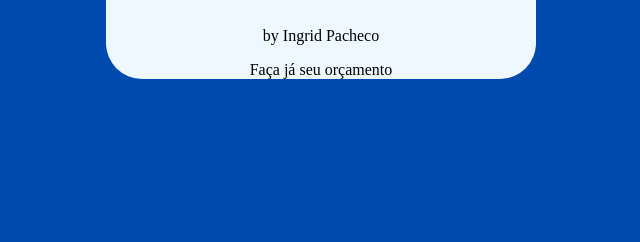
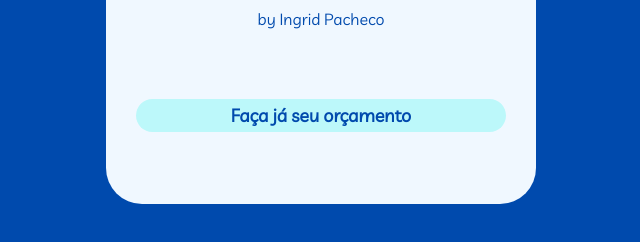
Before and after one commit to AlbertoLucas04/social_link_profile_ip, a plain HTML site: page social_link_profile_ip/html/index.html in a window 1280 px wide. Shown: the part 462-704 px from the top of the page, without its empty margins (319-959 px from the left). Drawn offline with Linux system fonts and the light colour scheme; a web font is replaced by a local one.

Commit message:
Altrações no CSS

```diff
--- a/social_link_profile_ip/html/index.html
+++ b/social_link_profile_ip/html/index.html
@@ -13,9 +13,9 @@
         <img src="../img/profile_image.png" id="geral_profile_img">
         <h1 id="geral_title">Storyline</h1>
         <p id="geral_subtitle">by Ingrid Pacheco</p>
-
-        <article><a>Faça já seu orçamento</a></article>
-
+        <br><br><br>
+        <article id="geral_link1"><a href=""><b>Faça já seu orçamento</b></a></article>
+        <br><br><br><br>
 
     </section>
 
--- a/social_link_profile_ip/style/style.css
+++ b/social_link_profile_ip/style/style.css
@@ -16,7 +16,7 @@ body {
 
 .geral {
     text-align: center;
-    /* background-color: #BCF8FA; */
+    background-color: #BCF8FA;
     background-color: aliceblue;
     max-width: 430px;
     width: 90%;
@@ -36,5 +36,25 @@ body {
     color: #004AAD;
     font-family: Playfair_Display;
     font-size: 36px;
+}
+#geral_subtitle {
+    color: #004AAD;
+    font-family: Livvic;
+    margin-top: -18px;
 
 }
+
+#geral_link1{
+    font-family: Livvic;
+    background-color: #BCF8FA;
+    border-radius: 36px;
+    font-size: 18px;
+    padding: 5px;
+    margin-left: 30px;
+    margin-right: 30px;
+}
+
+a{
+    text-decoration: none;
+    color: #004AAD;
+}
```
